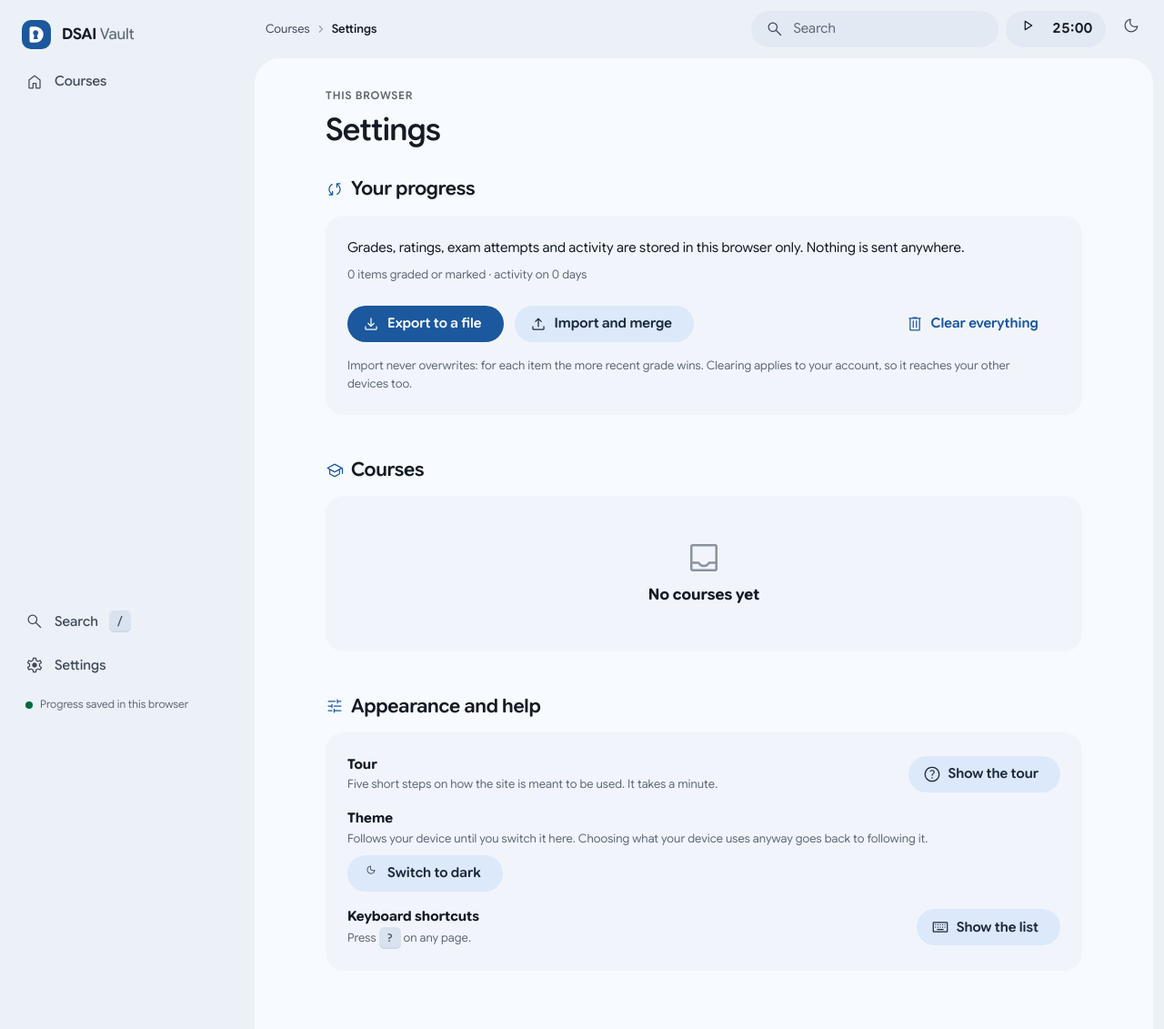
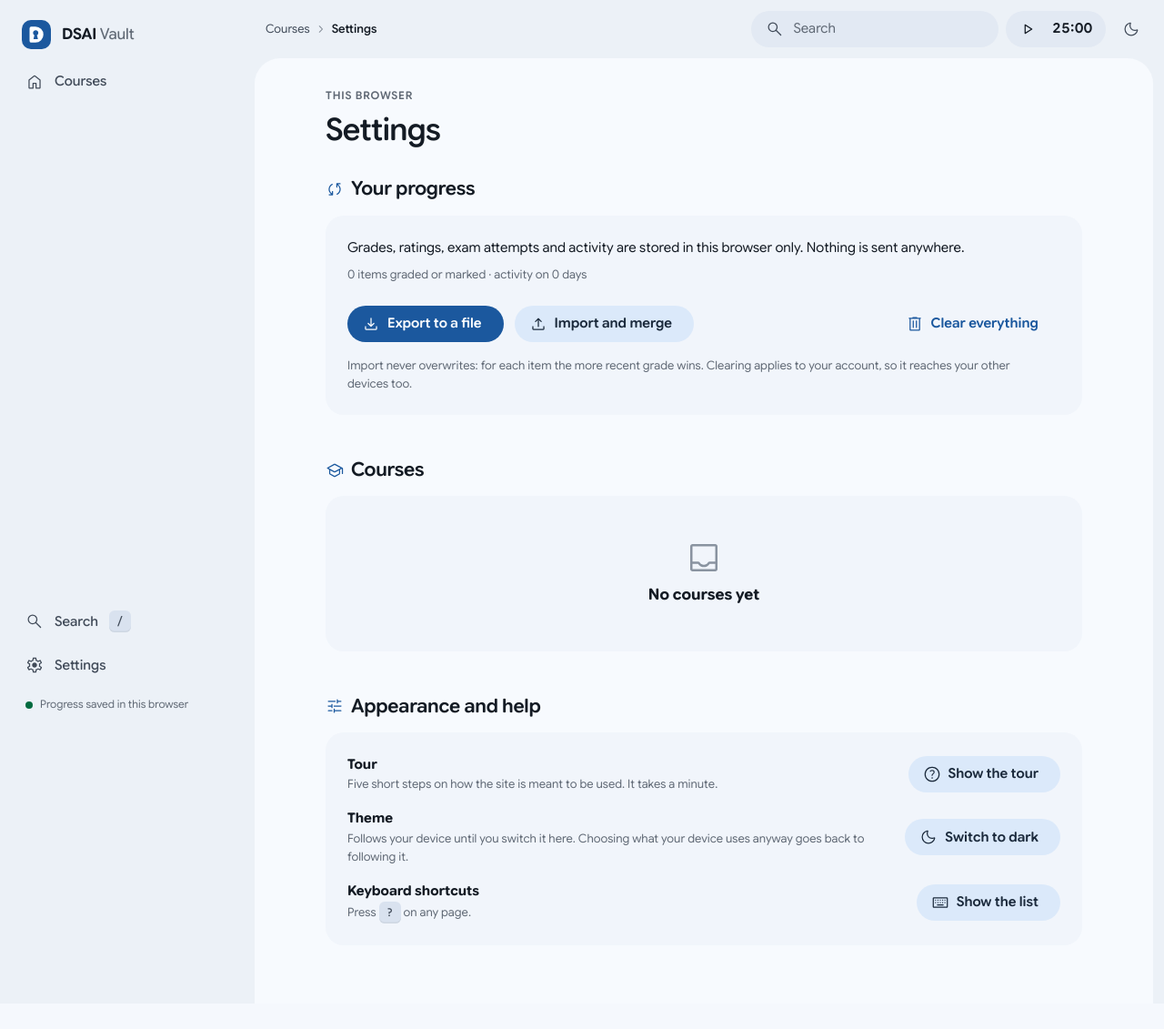
Before and after one commit to dsai-applied-ai-26-27/fineTuners, a Django app: template catalog/templates/catalog/settings.html in a window 1280 px wide. Shown: the whole page at 91% size. After the commit the page ends 1015 px from the top, so only its background shows below. Run offline with Django 5.2, Linux system fonts and the light colour scheme; the template is opened without the code that fills it, so the values that code supplies are empty.

Commit message:
Centre swapped icons, and keep a setting's button beside its text
- An icon that is swapped for another (play / pause on the timer, sun / moon) sits in a
  <span> that Alpine shows or hides. As inline text that span put the icon on a baseline,
  3.6 px above the middle of its button. It is laid out as a grid now.
- The same wrapper inside a text button ("Switch to dark") squeezed its icon to 12 px:
  the button's pull on a leading icon was applied to the icon inside the wrapper, which
  narrowed the wrapper, and the reset's max-width: 100% let the icon shrink with it. The
  pull is on the wrapper now, and icons no longer shrink at all.
- Settings: a row with a label on the left and a button on the right no longer wraps the
  button under a long explanation (.row--split); on a phone every row stacks the same way.

Co-Authored-By: Claude Opus 5.5 <noreply@anthropic.com>

```diff
--- a/catalog/templates/catalog/settings.html
+++ b/catalog/templates/catalog/settings.html
@@ -82,18 +82,18 @@
   <section class="section">
     <div class="section-head"><h2>{% icon "tune" %}Appearance and help</h2></div>
     <div class="card stack">
-      <div class="row">
+      <div class="row row--split">
         <div><strong>Tour</strong><p class="faint">Five short steps on how the site is meant to be used. It takes a minute.</p></div>
         <span class="spacer"></span>
         {# The tour's dialog is part of every page (templates/components/tour.html). #}
         <button class="btn btn--tonal" type="button" @click="$dispatch('tour')">{% icon "help" %}Show the tour</button>
       </div>
-      <div class="row">
+      <div class="row row--split">
         <div><strong>Theme</strong><p class="faint">Follows your device until you switch it here. Choosing what your device uses anyway goes back to following it.</p></div>
         <span class="spacer"></span>
         <button class="btn btn--tonal" type="button" @click="toggleTheme()"><span x-show="theme === 'dark'">{% icon "light" %}</span><span x-show="theme === 'light'" x-cloak>{% icon "dark" %}</span><span x-text="theme === 'dark' ? 'Switch to light' : 'Switch to dark'">Switch theme</span></button>
       </div>
-      <div class="row">
+      <div class="row row--split">
         <div><strong>Keyboard shortcuts</strong><p class="faint">Press <span class="kbd">?</span> on any page.</p></div>
         <span class="spacer"></span>
         <button class="btn btn--tonal" type="button" @click="$refs.shortcuts.showModal()">{% icon "keyboard" %}Show the list</button>
--- a/static/css/base.css
+++ b/static/css/base.css
@@ -123,6 +123,9 @@
   .icon {
     width: 1.25rem;
     height: 1.25rem;
+    /* The reset above lets images shrink to fit their box (max-width: 100%). An icon
+       has one size; without this a tight flex row squeezes it out of shape. */
+    max-width: none;
     fill: currentColor;
     flex: none;
   }
--- a/static/css/components.css
+++ b/static/css/components.css
@@ -96,10 +96,13 @@
       opacity: 0.45;
       pointer-events: none;
     }
-    & .icon:first-child {
+    /* An icon at either end is pulled a little towards the edge, so the padding looks
+       even beside text. Only an icon that is the button's own child: one inside a
+       wrapper is handled with its wrapper, below. */
+    & > .icon:first-child {
       margin-left: calc(var(--s2) * -1);
     }
-    & .icon:last-child:not(:first-child) {
+    & > .icon:last-child:not(:first-child) {
       margin-right: calc(var(--s2) * -1);
     }
   }
@@ -148,6 +151,21 @@
       background: var(--secondary-container);
       color: var(--on-secondary-container);
     }
+  }
+  /* An icon that is swapped for another (play / pause, sun / moon) sits in a <span> that
+     Alpine shows or hides. Left as inline text, that span is a line of text with the
+     icon standing on its baseline, a few pixels above the middle. As a grid it is just
+     a box around the icon. */
+  .icon-btn > span,
+  .btn > span:has(> .icon:only-child) {
+    display: inline-grid;
+    place-items: center;
+  }
+  /* In a button with text such a wrapper stands where a leading icon would, and takes
+     the same pull towards the edge. The pull is on the wrapper, not on the icon in it:
+     a negative margin inside would narrow the wrapper and squeeze the icon. */
+  .btn > span:has(> .icon:only-child) {
+    margin-left: calc(var(--s2) * -1);
   }
   .kbd {
     display: inline-grid;
@@ -317,6 +335,30 @@
   }
   .spacer {
     flex: 1;
+  }
+  /* A label with its explanation on the left, one control on the right. The text gives
+     way and wraps inside its own column; the control never drops below it, except on a
+     phone, where there is no room beside. */
+  .row--split {
+    flex-wrap: nowrap;
+    justify-content: space-between;
+    gap: var(--s2) var(--s5);
+    & > :first-child {
+      flex: 1 1 auto;
+      min-width: 0;
+    }
+    /* Whatever stands on the right keeps its own width. */
+    & > :not(:first-child) {
+      flex: none;
+    }
+    & > .spacer {
+      display: none;
+    }
+  }
+  @media (max-width: 36rem) {
+    .row--split {
+      flex-wrap: wrap;
+    }
   }
 
   /* ---- lists ----------------------------------------------------------------------- */
```
